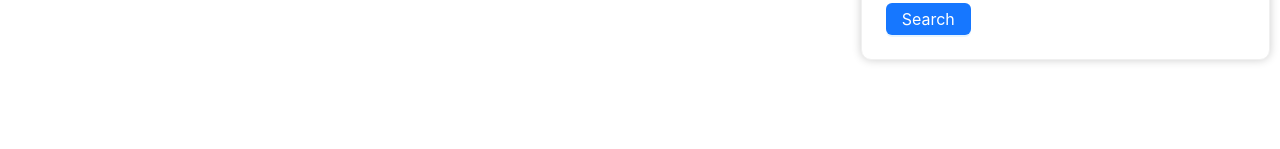
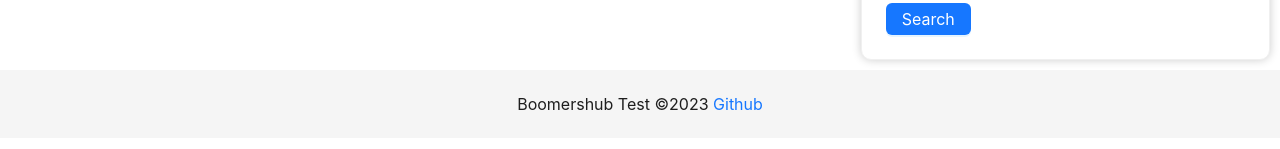
Before and after one commit to LitHaxor/BoomersHub-test, a Next.js app in the folder client/: page / in a window 1280 px wide. Shown: the part 265-414 px from the top of the page. Built offline with nearby package versions, Linux system fonts and the light colour scheme; no server answers.

Commit message:
layout updates

```diff
--- a/client/src/pages/_app.tsx
+++ b/client/src/pages/_app.tsx
@@ -17,6 +17,14 @@ const App = ({ Component, pageProps }: AppProps) => (
     <Loading>
       <Component {...pageProps} />
     </Loading>
+    <Layout>
+      <Layout.Footer style={{ textAlign: "center" }}>
+        {"Boomershub Test ©2023 "}
+        <a href="https://github.com/LitHaxor/BoomersHub-test" className="">
+          Github
+        </a>
+      </Layout.Footer>
+    </Layout>
   </ConfigProvider>
 );
 
```
Also changed, not shown: client/src/pages/provider/index.tsx (+8 -0 lines).
